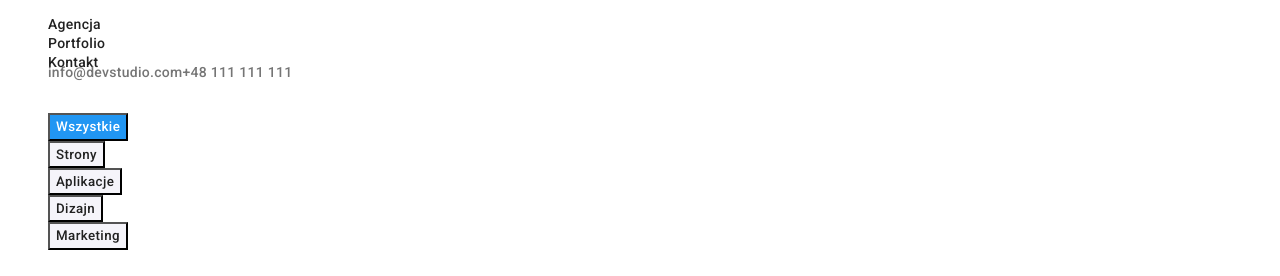
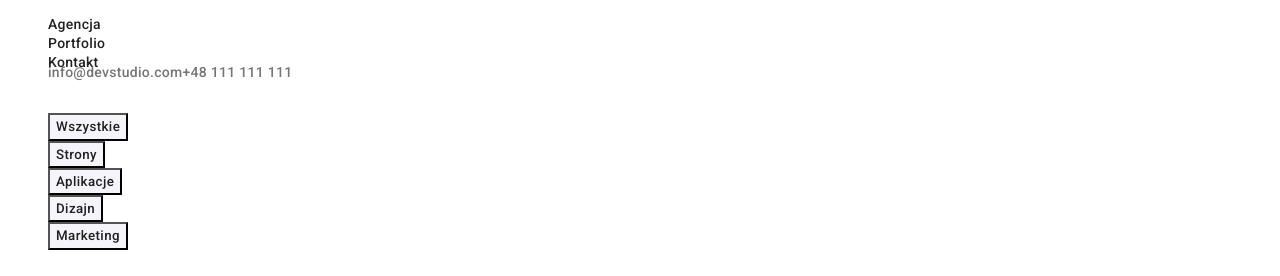
Before and after one commit to Kingkuc/goit-markup-hw-02, a plain HTML site: page portfolio.html in a window 1280 px wide. Shown: the part 41-317 px from the top of the page. Drawn offline with Linux system fonts and the light colour scheme.

Commit message:
button color changes

```diff
--- a/css/styles.css
+++ b/css/styles.css
@@ -76,13 +76,15 @@ body {
   align-items: center;
   text-align: center;
   letter-spacing: 0.06em;
-  background-color: var(--brand-accent-color);
-  color: #ffffff;
+  background-color:#F5F4FA;
+  color: var(--brand-text-color);
   cursor: pointer;
 
 }
 .section-hero > button:hover,
 .section-hero > button:focus {
+  color: #ffffff;
+  background-color: var(--brand-accent-color);
   box-shadow: 0px 4px 4px rgba(0, 0, 0, 0.15);
 }
 
@@ -182,37 +184,21 @@ body {
   list-style: none;
 }
 
-.portfolio-buttons-first {
-  font-family: inherit;
-  color: #ffffff;
-  font-weight: 500;
-  line-height: 1.6;
-  text-align: center;
-  letter-spacing: 0.03em;
-  background-color: var(--brand-accent-color);
-
-  ;
-}
-
-.portfolio-button-first:hover,
-.portfolio-butto-first:focus {
-  box-shadow: 0px 2px 2px rgba(0, 0, 0, 0.12);
-}
-
 .portfolio-buttons-list {
   font-family: inherit;
-  color: inherit;
+  color: var(--brand-text-color);
   font-weight: 500;
   line-height: 1.6;
   text-align: center;
   letter-spacing: 0.03em;
   background-color: #f5f4fa;
-
   cursor: pointer;
 
 }
 .portfolio-buttons-list:hover,
 .portfolio-buttons-list:focus {
+  background-color: var(--brand-accent-color);
+  color: #ffffff;
   box-shadow: 0px 4px 4px rgba(0, 0, 0, 0.25);
 }
 
--- a/portfolio.html
+++ b/portfolio.html
@@ -37,7 +37,7 @@
       <div>
         <ul class="portfolio-buttons">
           <li>
-            <button class="portfolio-buttons-first" type="button">
+            <button class="portfolio-buttons-list" type="button">
               Wszystkie
             </button>
           </li>
```
